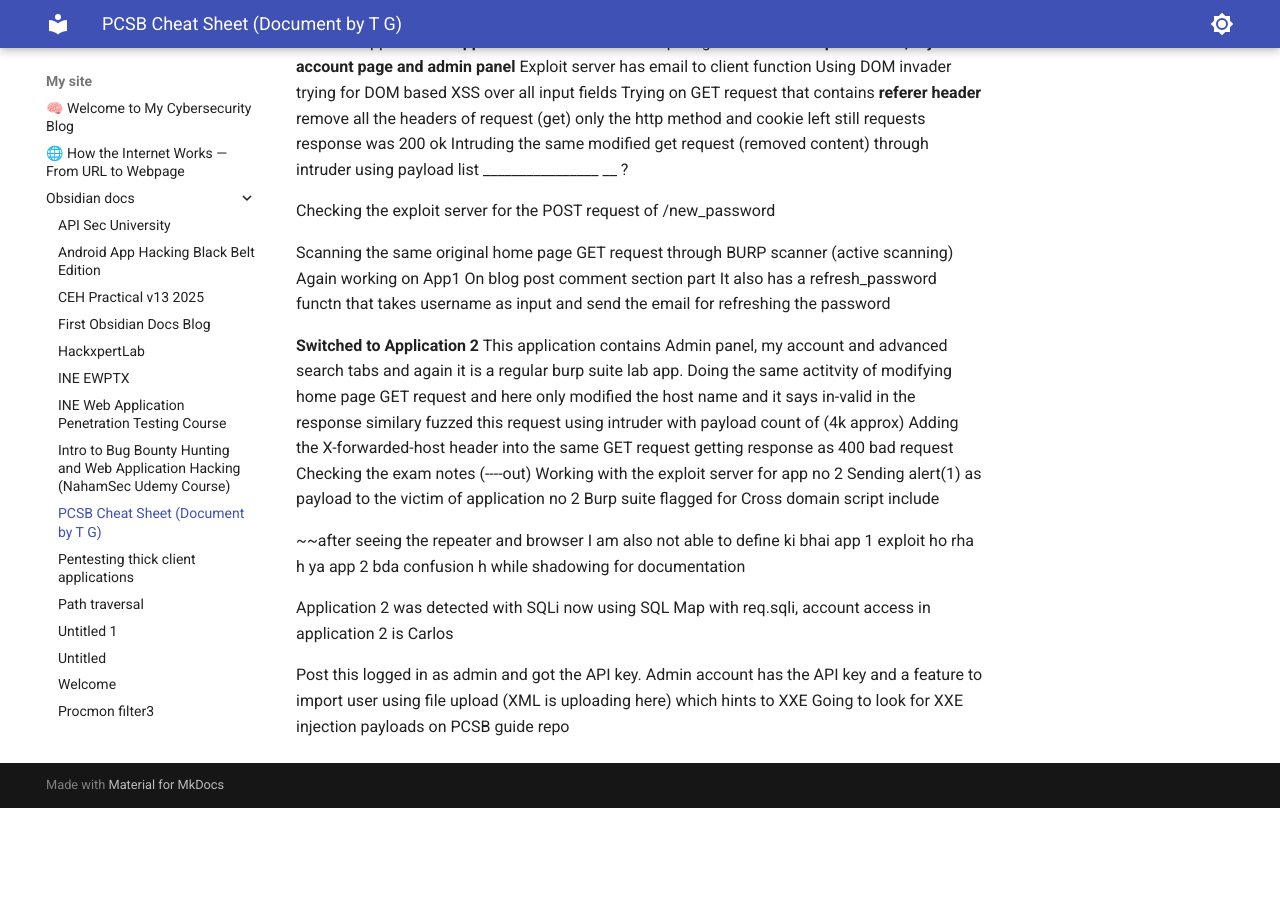
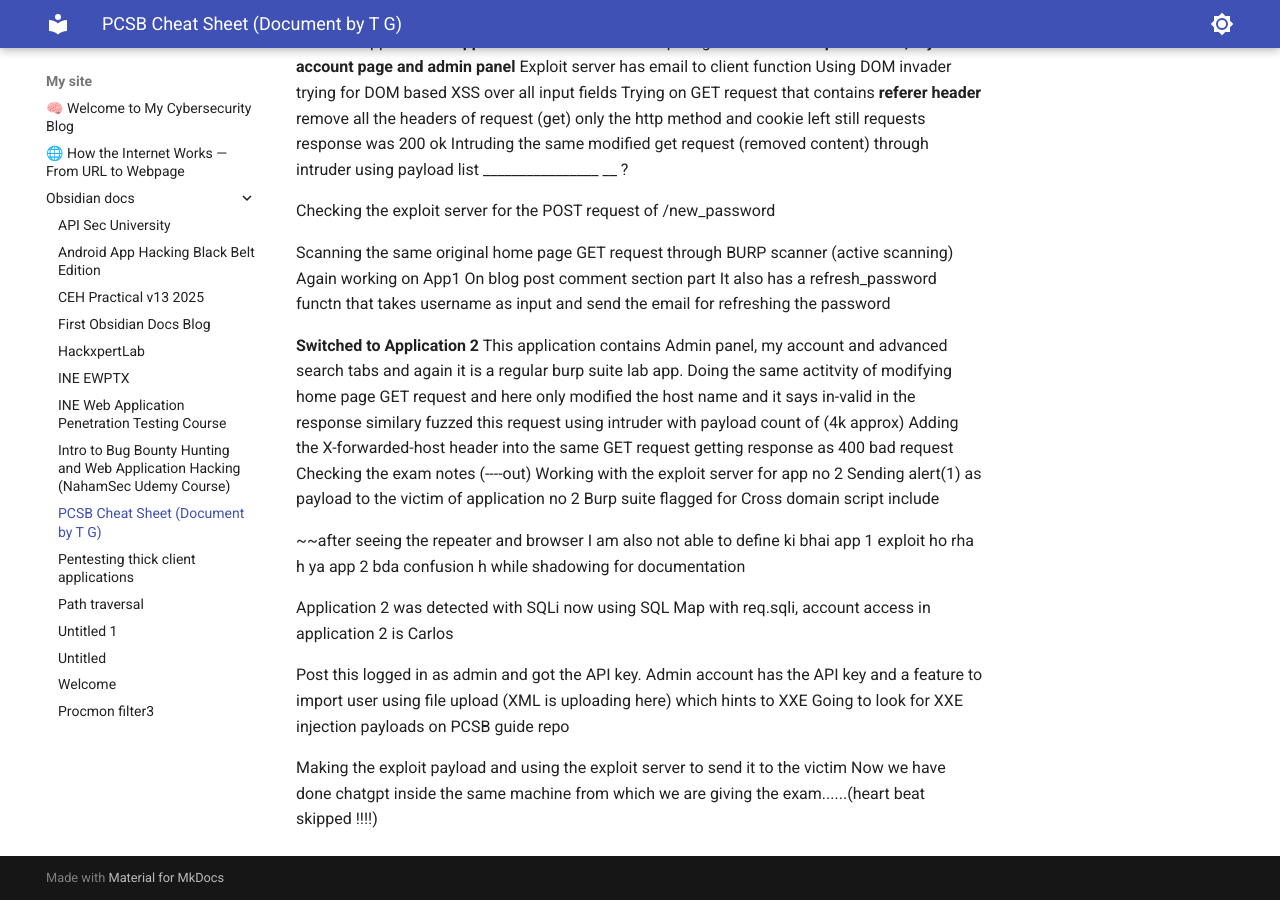
Before and after one commit to mravtechinfo/one-for-all, an MkDocs documentation site: the page built from docs/obsidian_docs/PCSB Cheat Sheet (Document by T_G).md, in a window 1280 px wide and 900 px high, scrolled down 973 px. Built offline with MkDocs 1.6.1 and Material for MkDocs 9.7.7, drawn with Linux system fonts in a browser that asks for light colours; before the commit the page ends 1781 px from its top, so only the background shows below that.

```diff
--- a/docs/obsidian_docs/PCSB Cheat Sheet (Document by T_G).md
+++ b/docs/obsidian_docs/PCSB Cheat Sheet (Document by T_G).md
@@ -77,3 +77,6 @@
 Post this logged in as admin and got the API key.
 Admin  account has the API key and a feature to import user using file upload (XML is uploading here) which hints to XXE
 Going to look for XXE injection payloads on PCSB guide repo
+
+Making the exploit payload and using the exploit server to send it to the victim
+Now we have done chatgpt inside the same machine from which we are giving the exam......(heart beat skipped !!!!)
```
